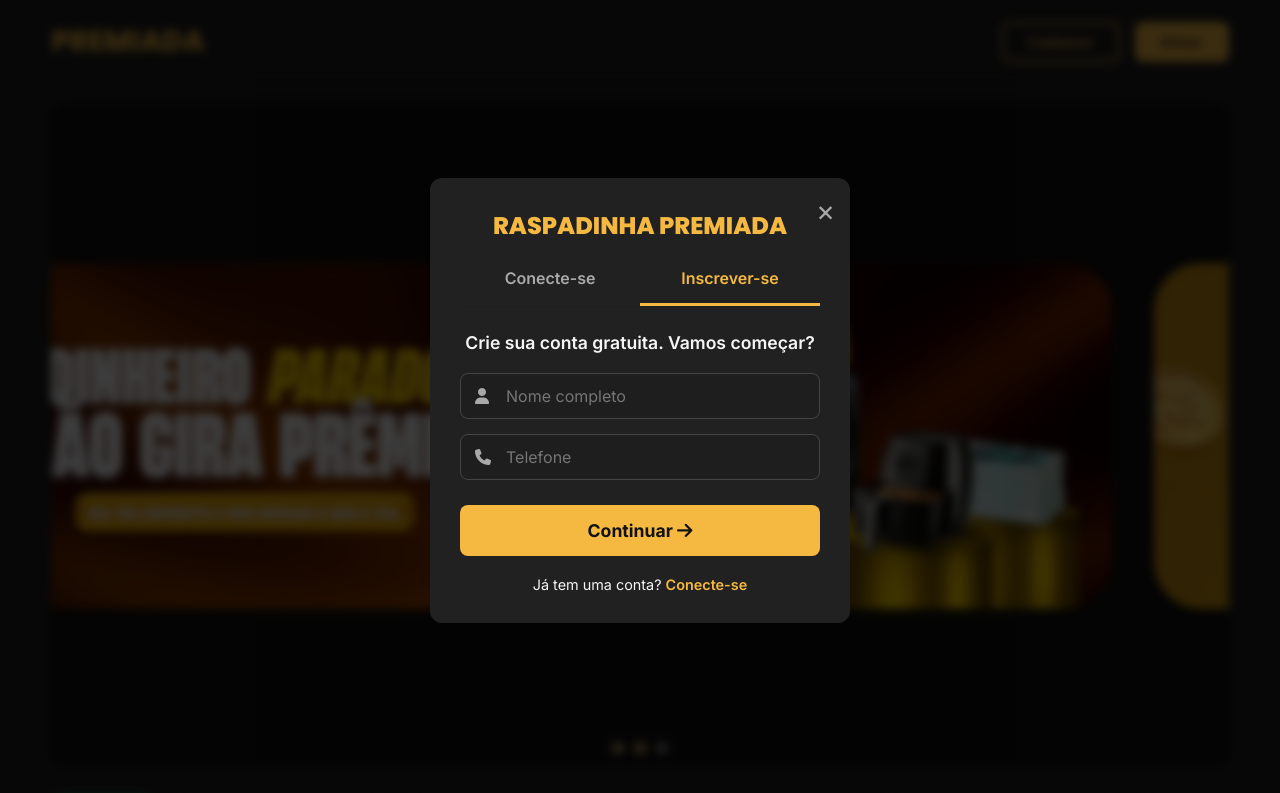
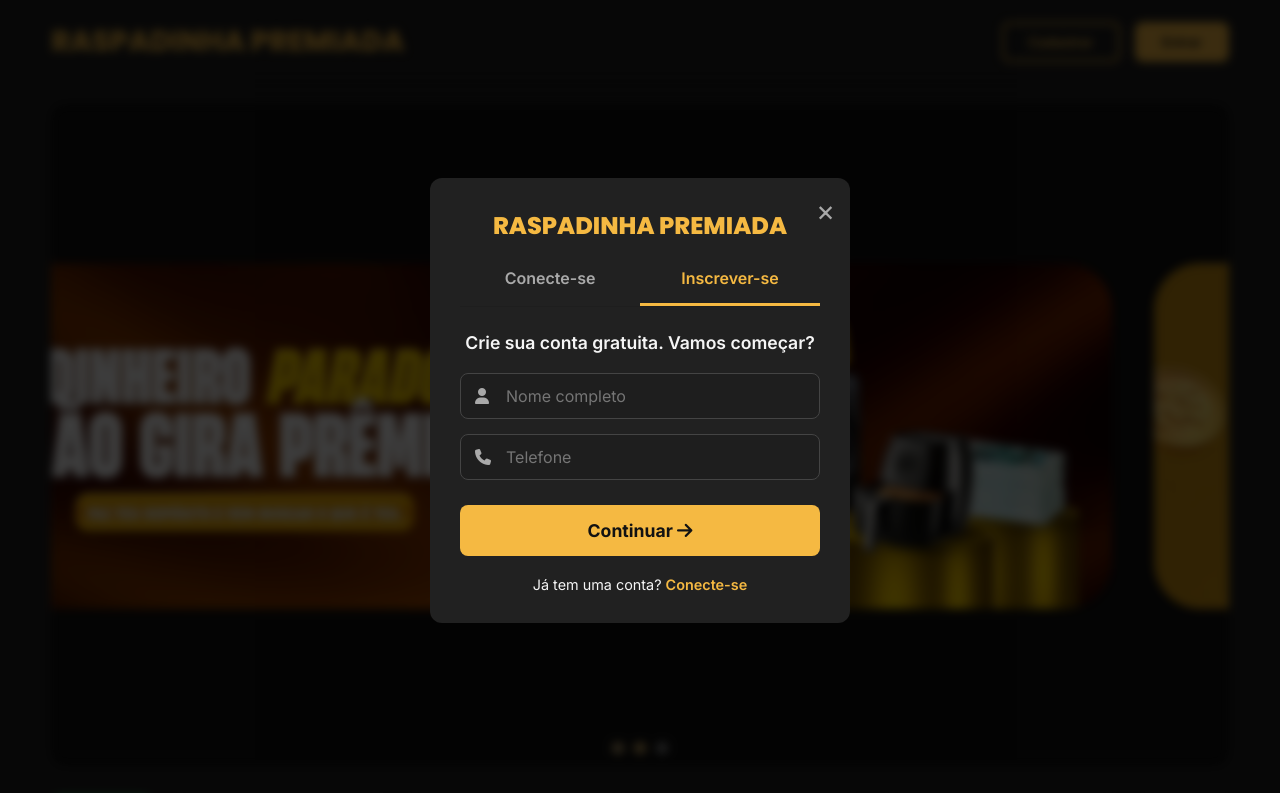
Before and after one commit to Bielseba/raspadinhadasorte, a plain HTML site: page index.html in a window 1280 px wide. Shown: the top 793 px of the page. Drawn offline with Linux system fonts and the light colour scheme.

Commit message:
Update index.html

```diff
--- a/index.html
+++ b/index.html
@@ -317,7 +317,7 @@
     <div id="main-site-container">
         <!-- =========== CABEÇALHO PARA USUÁRIOS DESLOGADOS =========== -->
         <header class="main-header container header-logged-out">
-            <div class="logo">PREMIADA</div>
+            <div class="logo">RASPADINHA PREMIADA</div>
             <div class="nav-buttons">
                 <button class="btn-register">Cadastrar</button>
                 <button class="btn-login">Entrar</button>
```
